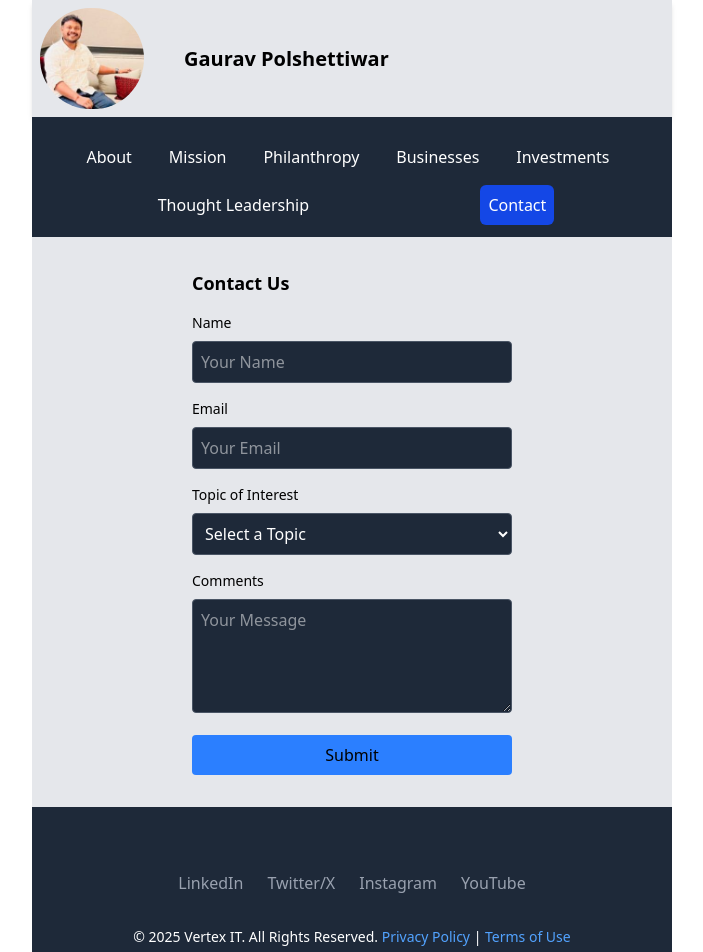
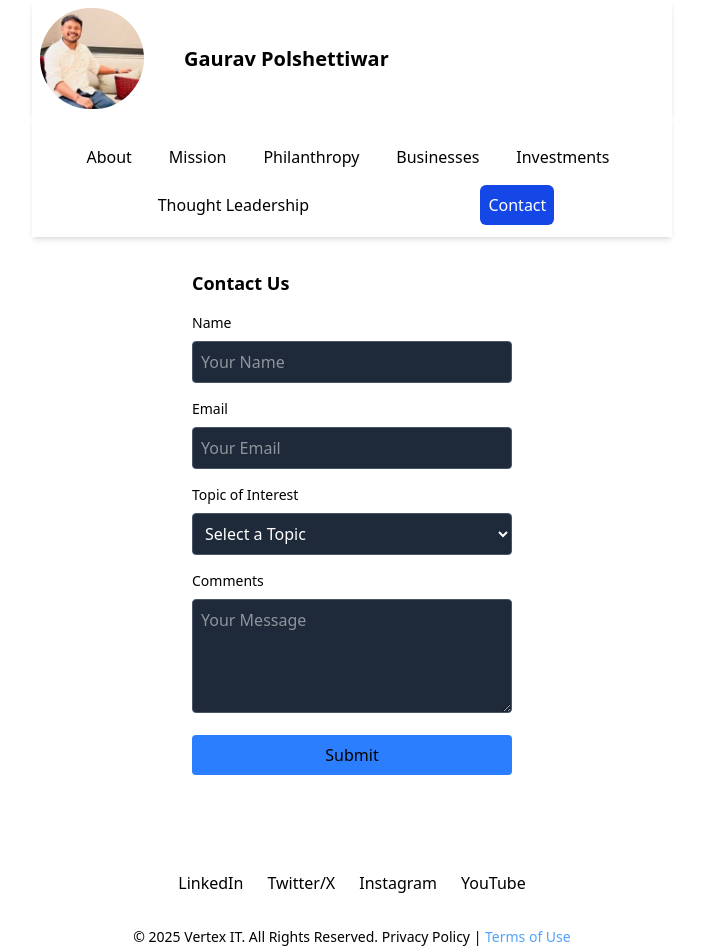
Before and after one commit to niteshtiwari89/PorfolioBlog, a React (Vite) app: page /contact in a window 1280 px wide. Shown: the top 952 px of the page, without its empty margins (288-991 px from the left). Built offline with nearby package versions, Linux system fonts and the light colour scheme.

Commit message:
Fix the Title

```diff
--- a/src/components/Footer.tsx
+++ b/src/components/Footer.tsx
@@ -7,23 +7,23 @@ const Footer = () => {
 
   return (
     <>
-      <div className="section w-full bg-gray-800 text-white py-8">
+      <div className="section w-full md:bg-transparent bg-gray-800 text-white py-8">
         <Toaster
           position="top-center"
           reverseOrder={false}
         />
         <div className="px-4">
           <div className="flex justify-center flex-wrap gap-6 mt-8">
-            <a href="https://www.linkedin.com/in/gauravpolshettiwar" target="_blank" className="text-gray-400 hover:text-white">
+            <a href="https://www.linkedin.com/in/gauravpolshettiwar" target="_blank" className="md:text-black text-gray-400 hover:text-white">
               LinkedIn
             </a>
-            <a href="https://x.com/speakbygaurav?s=21" target="_blank" className="text-gray-400 hover:text-white">
+            <a href="https://x.com/speakbygaurav?s=21" target="_blank" className="md:text-black text-gray-400 hover:text-white">
               Twitter/X
             </a>
-            <a href="https://www.instagram.com/_thegauravofficial?igsh=eXkyOHZ2d2Y5NG85&utm_source=qr" target="_blank" className="text-gray-400 hover:text-white">
+            <a href="https://www.instagram.com/_thegauravofficial?igsh=eXkyOHZ2d2Y5NG85&utm_source=qr" target="_blank" className="md:text-black text-gray-400 hover:text-white">
               Instagram
             </a>
-            <a href="https://www.youtube.com" target="_blank" className="text-gray-400 hover:text-white">
+            <a href="https://www.youtube.com" target="_blank" className="md:text-black text-gray-400 hover:text-white">
               YouTube
             </a>
             {/* <a href="https://www.youtube.com" target="_blank" className="text-gray-400 flex items-center hover:text-white">
@@ -40,8 +40,8 @@ const Footer = () => {
             </button> */}
           </div>
 
-          <div className="mt-8 text-center text-sm">
-            <p>&copy; 2025 Vertex IT. All Rights Reserved. <a href="#" className="text-blue-400 hover:underline">Privacy Policy</a> | <a href="#" className="text-blue-400 hover:underline">Terms of Use</a></p>
+          <div className="mt-8 text-center md:text-black  text-sm">
+            <p>&copy; 2025 Vertex IT. All Rights Reserved. <a href="#" className="md:text-black text-blue-400 hover:underline">Privacy Policy</a> | <a href="#" className="text-blue-400 hover:underline">Terms of Use</a></p>
           </div>
         </div>
       </div>
--- a/src/components/Header.tsx
+++ b/src/components/Header.tsx
@@ -38,7 +38,7 @@ const Header = () => {
 
     return (
         <>
-            <div className="flex w-full md:relative sticky top-0 flex-col bg-gray-200 justify-around items-center">
+            <div className="flex w-full md:relative sticky top-0 flex-col md:bg-transparent bg-gray-200 justify-around items-center">
                 <div className="w-full flex justify-around items-center shadow-md p-2">
                     <div className="w-1/6 " >
                         <Link to="/">
--- a/src/components/HomePage.tsx
+++ b/src/components/HomePage.tsx
@@ -15,7 +15,7 @@ import { Routes, Route } from 'react-router-dom'
 const HomePage = () => {
     return (
         <>
-            <div className='flex md:w-1/2 w-full  flex-col justify-center bg-gray-200  items-center'>
+            <div className='flex md:w-1/2 w-full  flex-col justify-center md:bg-transparent bg-gray-200  items-center'>
                 <Header />
                 <Navbar />
                 {/* </div>
--- a/src/components/Navbar.tsx
+++ b/src/components/Navbar.tsx
@@ -20,27 +20,27 @@ const Navbar = () => {
     return (
         <>
             {/* Desktop Navigation */}
-            <div className='sticky top-0 md:flex hidden bg-gray-800 justify-center items-center flex flex-wrap w-full'>
+            <div className='sticky top-0 md:flex hidden md:bg-white shadow-md bg-gray-800 justify-center items-center flex flex-wrap w-full'>
                 <div className='flex flex-wrap mt-3 mb-3 w-full justify-around items-center space-x-2 pr-10 pl-10'>
-                    <div className={`${activeSection === '/about' ? 'bg-blue-700' : ''} pr-2 pl-2 text-white mt-2 rounded-md p-2`}>
+                    <div className={`${activeSection === '/about' ? 'bg-blue-700 md:text-white' : ''} pr-2 pl-2 md:text-black text-white mt-2 rounded-md p-2`}>
                         <Link to="/about">About</Link>
                     </div>
-                    <div className={`${activeSection === '/mission' ? 'bg-blue-700' : ''} pr-2 pl-2 text-white mt-2 rounded-md p-2`}>
+                    <div className={`${activeSection === '/mission' ? 'bg-blue-700 md:text-white' : ''} pr-2 pl-2 md:text-black text-white mt-2 rounded-md p-2`}>
                         <Link to="/mission">Mission</Link>
                     </div>
-                    <div className={`${activeSection === '/philanthropy' ? 'bg-blue-700' : ''} pr-2 pl-2 text-white mt-2 rounded-md p-2`}>
+                    <div className={`${activeSection === '/philanthropy' ? 'bg-blue-700 md:text-white' : ''} pr-2 pl-2 md:text-black text-white mt-2 rounded-md p-2`}>
                         <Link to="/philanthropy">Philanthropy</Link>
                     </div>
-                    <div className={`${activeSection === '/business' ? 'bg-blue-700' : ''} pr-2 pl-2 text-white mt-2 rounded-md p-2`}>
+                    <div className={`${activeSection === '/business' ? 'bg-blue-700 md:text-white' : ''} pr-2 pl-2 md:text-black text-white mt-2 rounded-md p-2`}>
                         <Link to="/business">Businesses</Link>
                     </div>
-                    <div className={`${activeSection === '/investment' ? 'bg-blue-700' : ''} pr-2 pl-2 text-white mt-2 rounded-md p-2`}>
+                    <div className={`${activeSection === '/investment' ? 'bg-blue-700 md:text-white' : ''} pr-2 pl-2 md:text-black text-white mt-2 rounded-md p-2`}>
                         <Link to="/investment">Investments</Link>
                     </div>
-                    <div className={`${activeSection === '/leadership' ? 'bg-blue-700' : ''} pr-2 pl-2 text-white mt-2 rounded-md p-2`}>
+                    <div className={`${activeSection === '/leadership' ? 'bg-blue-700 md:text-white' : ''} pr-2 pl-2  md:text-black text-white mt-2 rounded-md p-2`}>
                         <Link to="/leadership">Thought Leadership</Link>
                     </div>
-                    <div className={`${activeSection === '/contact' ? 'bg-blue-700' : ''} pr-2 pl-2 text-white mt-2 rounded-md p-2`}>
+                    <div className={`${activeSection === '/contact' ? 'bg-blue-700 md:text-white' : ''} pr-2 pl-2 md:text-black text-white mt-2 rounded-md p-2`}>
                         <Link to="/contact">Contact</Link>
                     </div>
                 </div>
--- a/vite.config.ts
+++ b/vite.config.ts
@@ -7,7 +7,7 @@ export default defineConfig({
   plugins: [react(),
     tailwindcss(),
   ],
-  server:{
-    port:3000
-  }
+  // server:{
+  //   port:3000
+  // }
 })
```
